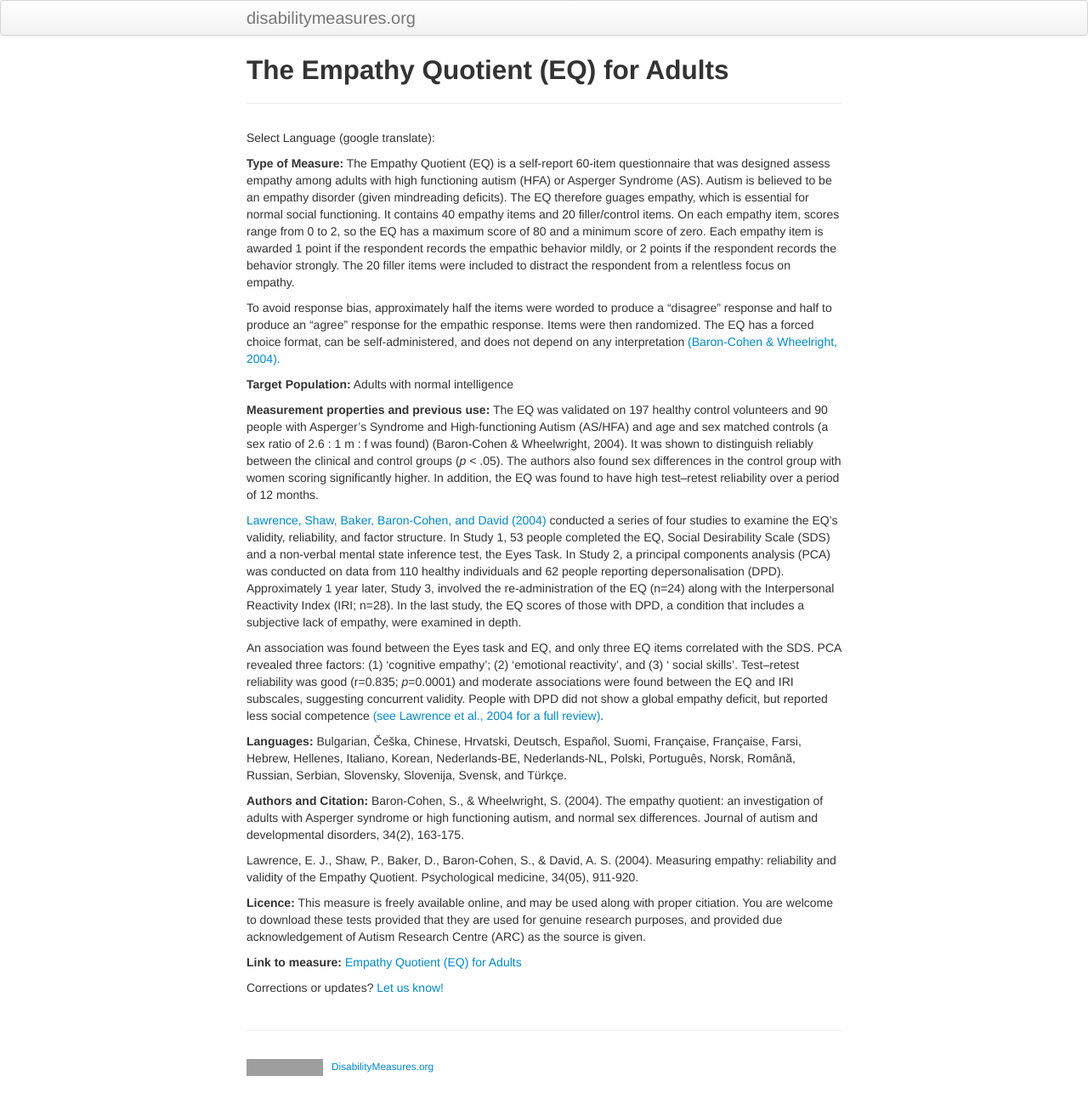
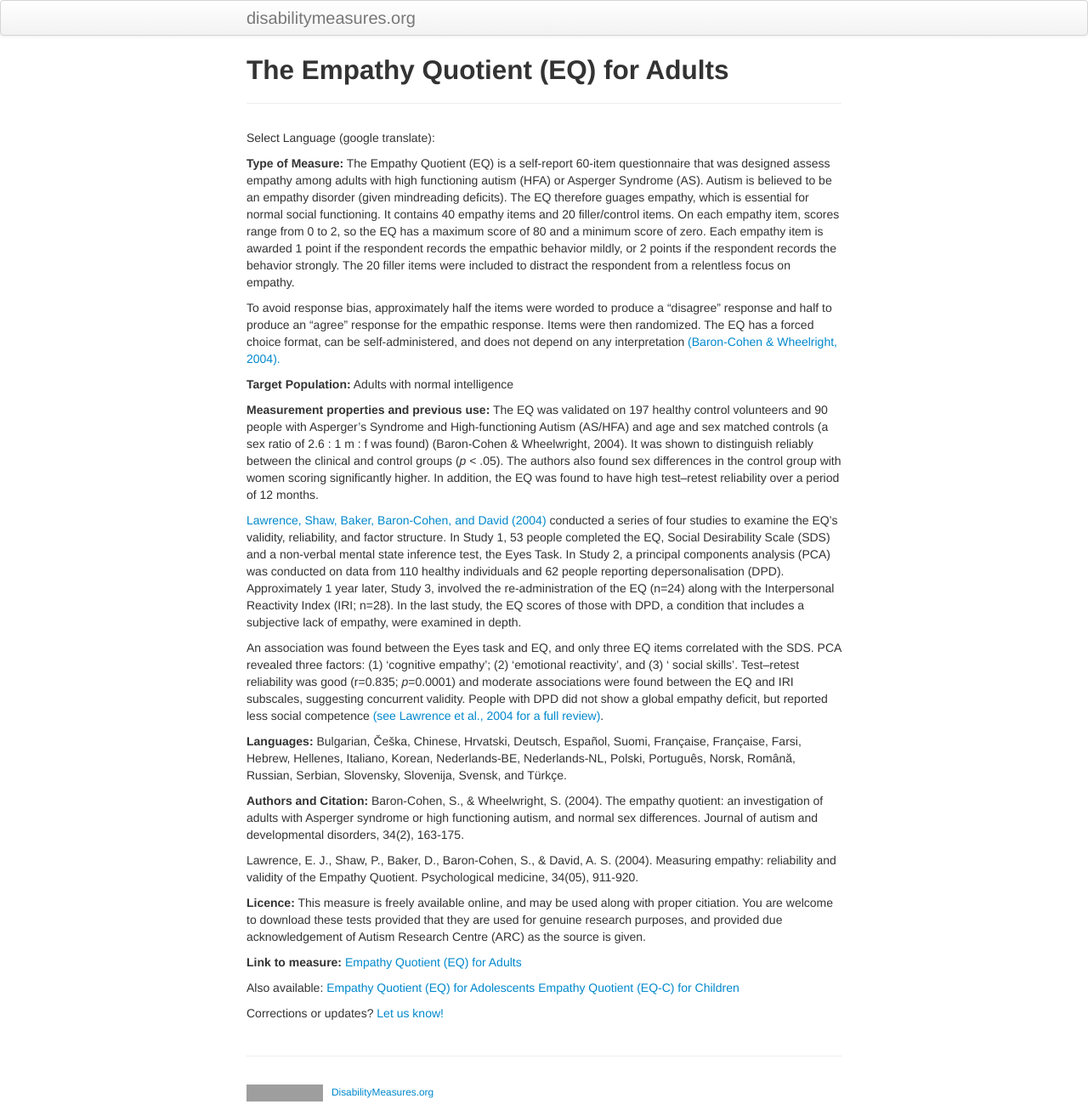
Before and after one commit to mjmaenner/disabilitymeasures, a Jekyll site: the page built from EQ-Adult/index.md, in a window 1280 px wide. Shown: the whole page at 85% size. Built offline with Jekyll 4.4.1, drawn with Linux system fonts in a browser that asks for light colours; before the commit the page ends 1276 px from its top, so only the background shows below that; grey boxes are pictures that could not be loaded.

Commit message:
need to add child and adol version

```diff
--- a/EQ-Adult/index.md
+++ b/EQ-Adult/index.md
@@ -37,4 +37,8 @@ Lawrence, E. J., Shaw, P., Baker, D., Baron-Cohen, S., & David, A. S. (2004). Me
 
 **Link to measure:** [Empathy Quotient (EQ) for Adults](https://www.autismresearchcentre.com/arc_tests/)
 
+Also available:
+[Empathy Quotient (EQ) for Adolescents](insert-https://disabilitymeasures.org/EQ-Adol)
+[Empathy Quotient (EQ-C) for Children](insert-https://disabilitymeasures.org/EQ-C)
+
 Corrections or updates? [Let us know!](http://disabilitymeasures.org/contact)
```
